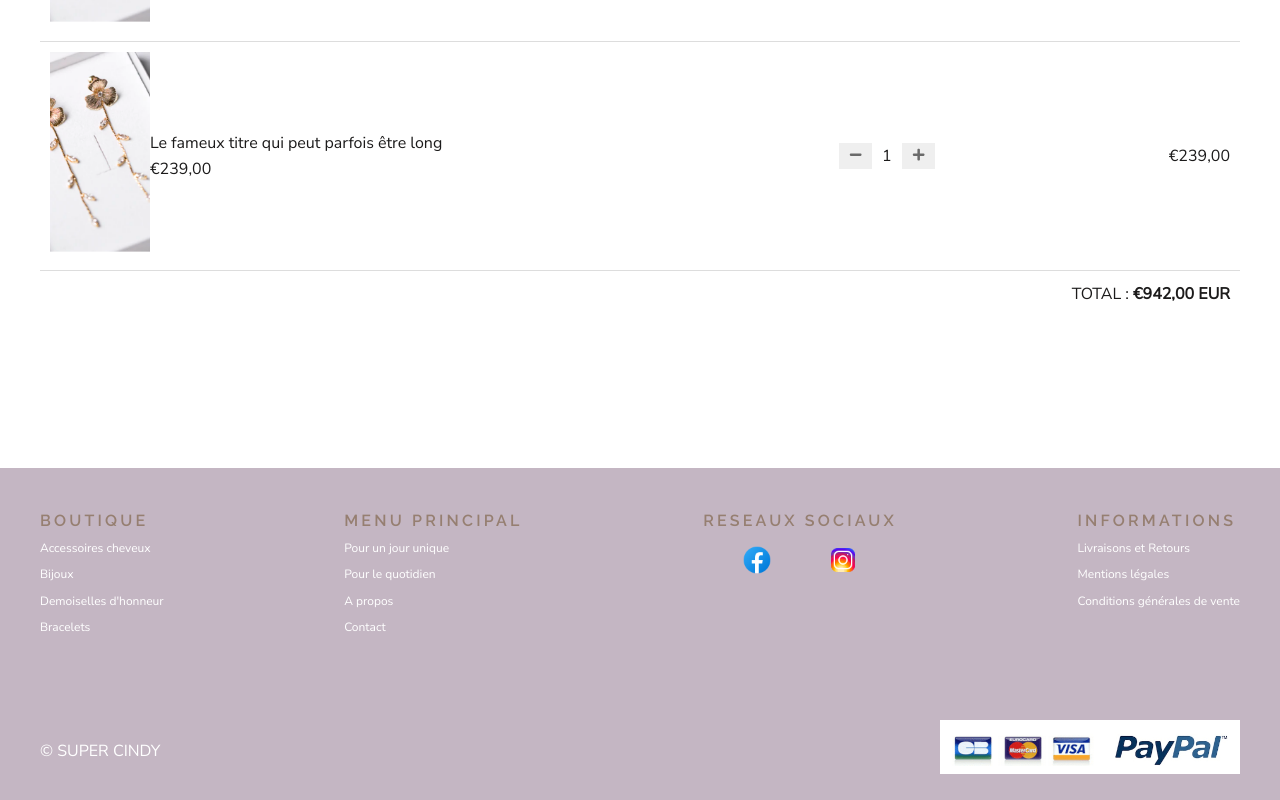
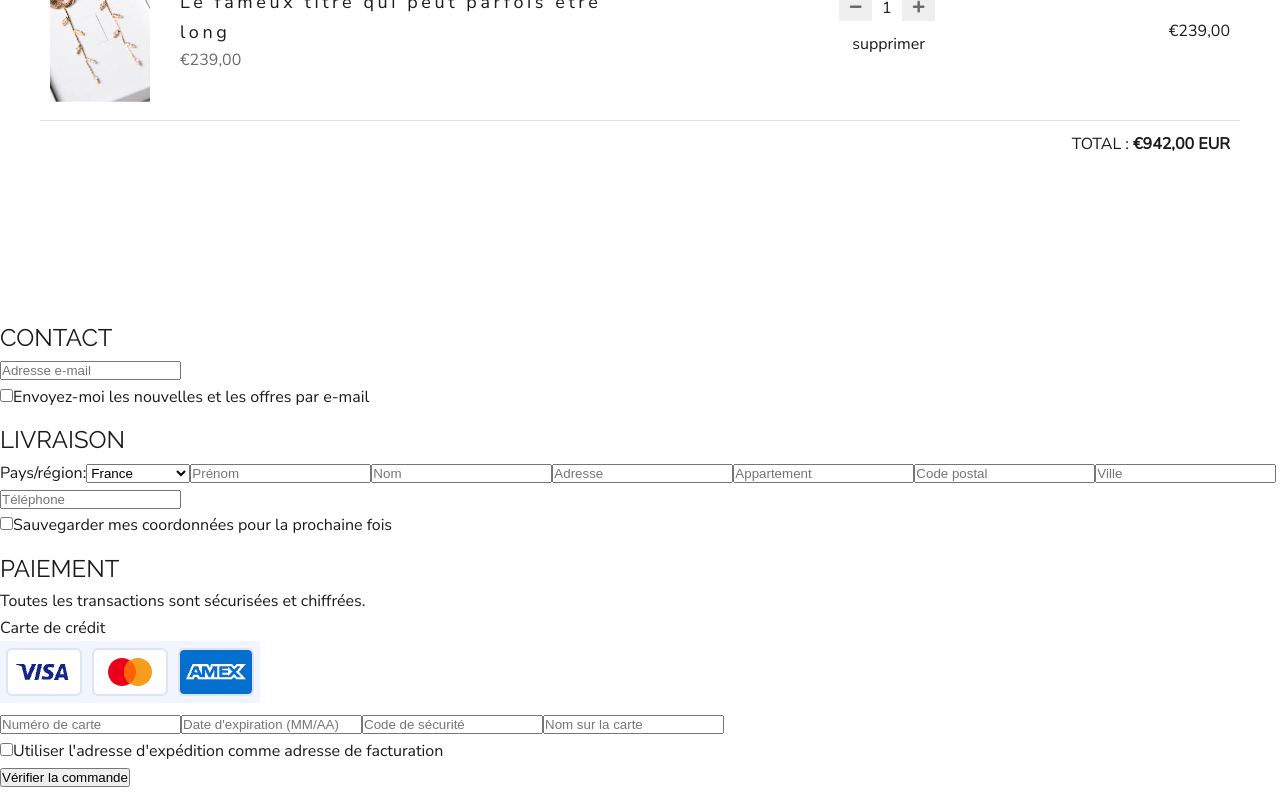
Before and after one commit to DavyHaYehoudi/e-commerce-Cindy, a React (Create React App) app in the folder client/: page /cart in a window 1280 px wide. Shown: the part 1000-1800 px from the top of the page. Built offline with nearby package versions, Linux system fonts and the light colour scheme.

Commit message:
finition orderItem + debut form payment

```diff
--- a/client/src/components/dumbs/OrderItem.jsx
+++ b/client/src/components/dumbs/OrderItem.jsx
@@ -1,12 +1,15 @@
 import React from "react";
 import QuantitySelectProduct from "./QuantitySelectProduct";
+import { Link } from "react-router-dom";
 
 const OrderItem = ({ cart }) => {
   return (
     <div className="orderItem-contain">
       <div className="orderItem-product">
-        <div className="orderItem-img">
-          <img src={cart} alt="" width="100px" height="200px" />
+        <div className="orderItem-img cart-item-image"title="Revenir à l'article">
+            <Link>
+          <img src={cart} alt="" width="100px" height="150px" />
+            </Link>
         </div>
         <div className="orderItem-details">
           <div className="orderItem-name">
@@ -17,6 +20,7 @@ const OrderItem = ({ cart }) => {
       </div>
       <div className="orderItem-quantity">
         <QuantitySelectProduct />
+        <p className="orderItem-delete">supprimer</p>
       </div>
       <div className="orderItem-total">€239,00</div>
     </div>
--- a/client/src/components/smarts/CartOffcanvas.jsx
+++ b/client/src/components/smarts/CartOffcanvas.jsx
@@ -1,4 +1,4 @@
-import React, { useCallback, useEffect } from "react";
+import React, { useCallback, useEffect, useState } from "react";
 import { TfiClose } from "react-icons/tfi";
 import bo from "../../assets/bo.png";
 import bar from "../../assets/bar.png";
@@ -8,7 +8,9 @@ import CartItem from "../dumbs/CartItem";
 import { Link } from "react-router-dom";
 
 const CartOffcanvas = ({ show, handleClose }) => {
-  const carts = [bo, bar, bra, col, bo, bar, bra, col, bo, bra];
+  const cartsMock = [bo, bar, bra, col, bo, bar, bra, col, bo, bra];
+  // const cartsMockEmpty=[]
+  const [carts]=useState(cartsMock)
   const handleOutsideClick = useCallback(
     (e) => {
       if (
@@ -36,10 +38,12 @@ const CartOffcanvas = ({ show, handleClose }) => {
         </button>
       </div>
       <div className="cart-offcanvas-content">
-        {carts.map((cart, i) => (
+        {carts.length>0 ? carts.map((cart, i) => (
           <CartItem cart={cart} key={i} />
-        ))}
+        )):<p className="empty-cart-message" >VOTRE PANIER EST VIDE</p>}
       </div>
+      {carts.length>0 &&
+
       <div className="fixed-bottom-content">
         <p>
           TOTAL DES ARTICLES : <b>€250</b>
@@ -50,6 +54,7 @@ const CartOffcanvas = ({ show, handleClose }) => {
           </Link>
         </div>
       </div>
+      }
     </div>
   );
 };
--- /dev/null
+++ b/client/src/components/smarts/PaymentForm.jsx
@@ -0,0 +1,107 @@
+import React from "react";
+import paymentCard from "../../assets/paymentCard.png";
+
+const PaymentForm = () => {
+  return (
+    <div className="payment-form">
+      <h2>Contact</h2>
+      <input
+        type="email"
+        id="email"
+        name="email"
+        placeholder="Adresse e-mail"
+      />
+      <div className="checkbox">
+        <input type="checkbox" id="subscribe" name="subscribe" />
+        <label htmlFor="subscribe">
+          Envoyez-moi les nouvelles et les offres par e-mail
+        </label>
+      </div>
+
+      <h2>Livraison</h2>
+      <label htmlFor="country">Pays/région:</label>
+      <select id="country" name="country">
+        <option value="france">France</option>
+        <option value="belgium">Belgique</option>
+        <option value="switzerland">Suisse</option>
+        <option value="germany">Allemagne</option>
+        <option value="spain">Espagne</option>
+        <option value="italy">Italie</option>
+        <option value="united-kingdom">Royaume-Uni</option>
+        <option value="netherlands">Pays-Bas</option>
+        <option value="portugal">Portugal</option>
+        <option value="luxembourg">Luxembourg</option>
+      </select>
+      <input type="text" id="firstname" name="firstname" placeholder="Prénom" />
+      <input type="text" id="last-name" name="last-name" placeholder="Nom" />
+      <input type="text" id="address" name="address" placeholder="Adresse" />
+      <input
+        type="text"
+        id="apartment"
+        name="apartment"
+        placeholder="Appartement"
+      />
+      <input
+        type="text"
+        id="postal-code"
+        name="postal-code"
+        placeholder="Code postal"
+      />
+      <input type="text" id="city" name="city" placeholder="Ville" />
+      <input type="tel" id="phone" name="phone" placeholder="Téléphone" />
+
+      <div className="checkbox">
+        <input type="checkbox" id="saveAddress" name="saveAddress" />
+        <label htmlFor="saveAddress">
+          Sauvegarder mes coordonnées pour la prochaine fois
+        </label>
+      </div>
+
+      <h2>Paiement</h2>
+      <p>Toutes les transactions sont sécurisées et chiffrées.</p>
+      <div className="credit-cards">
+        <p>Carte de crédit</p>
+        <img src={paymentCard} alt="" />
+      </div>
+      <input
+        type="text"
+        id="card-number"
+        name="card-number"
+        placeholder="Numéro de carte"
+      />
+      <input
+        type="text"
+        id="expiration-date"
+        name="expiration-date"
+        placeholder="Date d'expiration (MM/AA)"
+      />
+      <input
+        type="text"
+        id="security-code"
+        name="security-code"
+        placeholder="Code de sécurité"
+      />
+      <input
+        type="text"
+        id="card-name"
+        name="card-name"
+        placeholder="Nom sur la carte"
+      />
+
+      <div className="checkbox">
+        <input
+          type="checkbox"
+          id="useShippingAddress"
+          name="useShippingAddress"
+        />
+        <label htmlFor="useShippingAddress">
+          Utiliser l'adresse d'expédition comme adresse de facturation
+        </label>
+      </div>
+
+      <button type="submit">Vérifier la commande</button>
+    </div>
+  );
+};
+
+export default PaymentForm;
--- a/client/src/pages/ShoppingCart.jsx
+++ b/client/src/pages/ShoppingCart.jsx
@@ -3,10 +3,12 @@ import bo from "../assets/bo.png";
 import bar from "../assets/bo.png";
 import bra from "../assets/bo.png";
 import OrderItem from "../components/dumbs/OrderItem";
+import PaymentForm from "../components/smarts/PaymentForm";
 
 const ShoppingCart = () => {
   const carts = [bo, bar, bra];
   return (
+    <>
     <section id="shoppingCart-section">
       <h1>PANIER</h1>
       <div className="shoppingCart-container">
@@ -22,6 +24,10 @@ const ShoppingCart = () => {
         <div className="shoppingCart-total">TOTAL : <b>€942,00 EUR</b></div>
       </div>
     </section>
+    <section id="shoppingCart-payment" >
+<PaymentForm />
+    </section>
+    </>
   );
 };
 
--- a/client/src/styles/components/cartOffCanvas.css
+++ b/client/src/styles/components/cartOffCanvas.css
@@ -38,6 +38,10 @@
     background: linear-gradient(var(--cart-offcanvas));
 }
 
+.empty-cart-message{
+    margin: 50px;
+    text-align: center;
+}
 .fixed-bottom-content button {
     width: 100%;
     padding: 20px;
@@ -54,8 +58,6 @@
     box-shadow: 0 10px 20px rgba(0, 0, 0, 0.2);
 }
 
-
-
 .fixed-bottom-content {
     position: sticky;
     bottom: 0;
--- a/client/src/styles/components/orderItem.css
+++ b/client/src/styles/components/orderItem.css
@@ -9,7 +9,7 @@
 .orderItem-product {
     display: flex;
     align-items: center;
-    flex:2;
+    flex: 2;
 }
 
 .orderItem-quantity,
@@ -17,4 +17,29 @@
     flex: 1;
     display: flex;
     justify-content: flex-end;
+    flex-direction: column;
+    align-items:flex-end;
 }
+
+.orderItem-details {
+    margin-left: 30px;
+}
+
+.orderItem-name {
+    font-size: var(--product-heading-fontSize);
+    letter-spacing: var(--letter-spacing);
+}
+
+.orderItem-delete {
+    margin: 10px;
+    cursor: pointer;
+}
+
+.orderItem-delete:hover {
+    text-decoration: underline;
+}
+
+.orderItem-price {
+    font-size: var(--product-price-fontSize);
+    color: var(--light-text-color);
+}
--- /dev/null
+++ b/client/src/styles/components/paymentForm.css
@@ -0,0 +1,57 @@
+.payment-form {
+    width: 800px;
+    background-color: #fff;
+    padding: 20px;
+    box-shadow: 0 0 10px rgba(0, 0, 0, 0.1);
+    border-radius: 8px;
+  }
+
+  h2 {
+    margin-top: 20px;
+  }
+
+  label {
+    display: block;
+    margin: 10px 0;
+  }
+
+  input,
+  select {
+    width: 100%;
+    padding: 10px;
+    margin-bottom: 15px;
+    box-sizing: border-box;
+  }
+
+  .checkbox {
+    display: flex;
+    align-items: center;
+  }
+
+  .checkbox input {
+    margin-right: 10px;
+  }
+
+  .credit-cards {
+    display: flex;
+    justify-content: space-between;
+    margin-bottom: 20px;
+  }
+
+  .security-text {
+    margin-bottom: 20px;
+  }
+
+  button {
+    background-color: #4caf50;
+    color: #fff;
+    padding: 10px 20px;
+    border: none;
+    border-radius: 5px;
+    cursor: pointer;
+    font-size: 16px;
+  }
+
+  button:hover {
+    background-color: #45a049;
+  }
```
Also changed, not shown: client/src/assets/paymentCard.png (added). Lines whose indentation alone changed are shown as unchanged.
